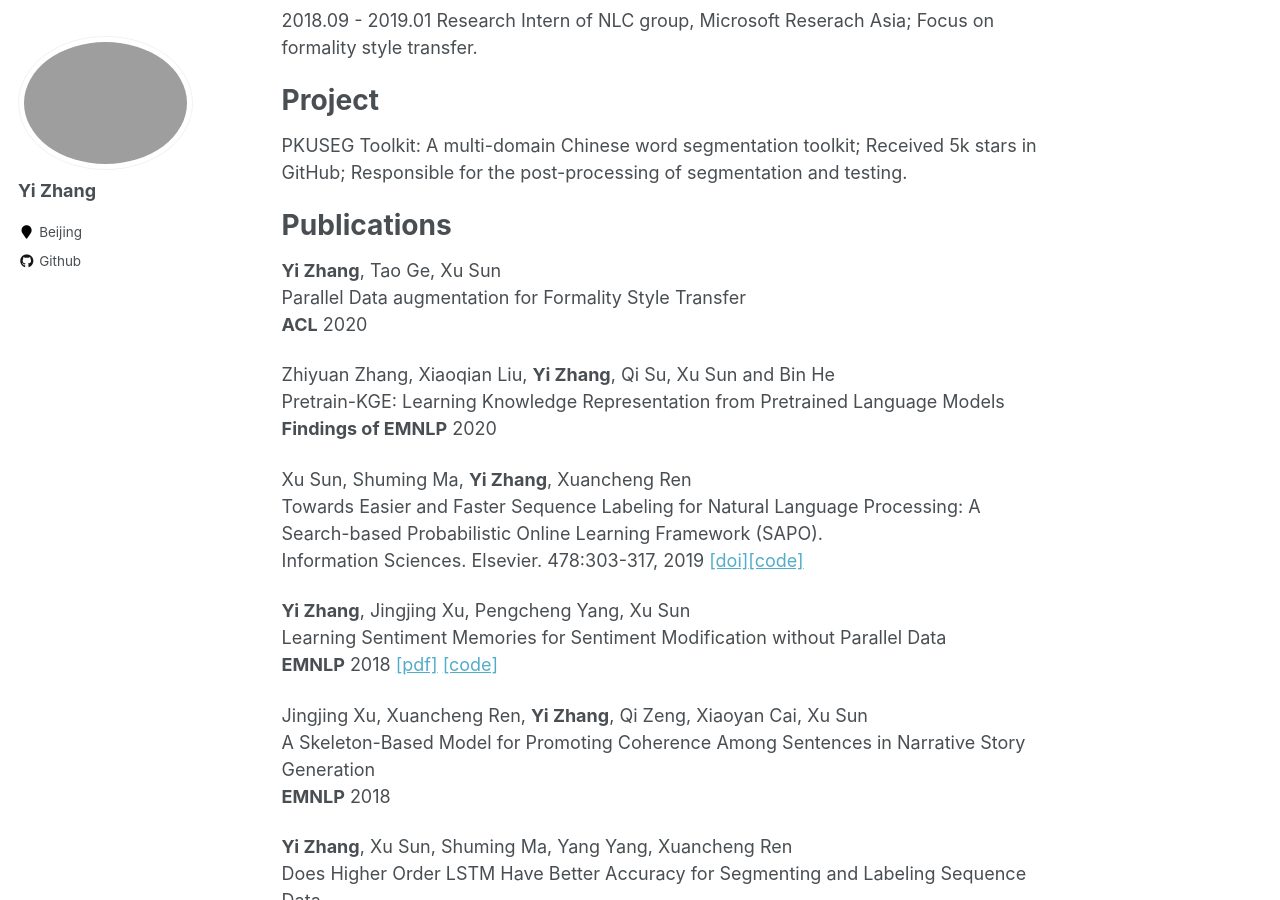
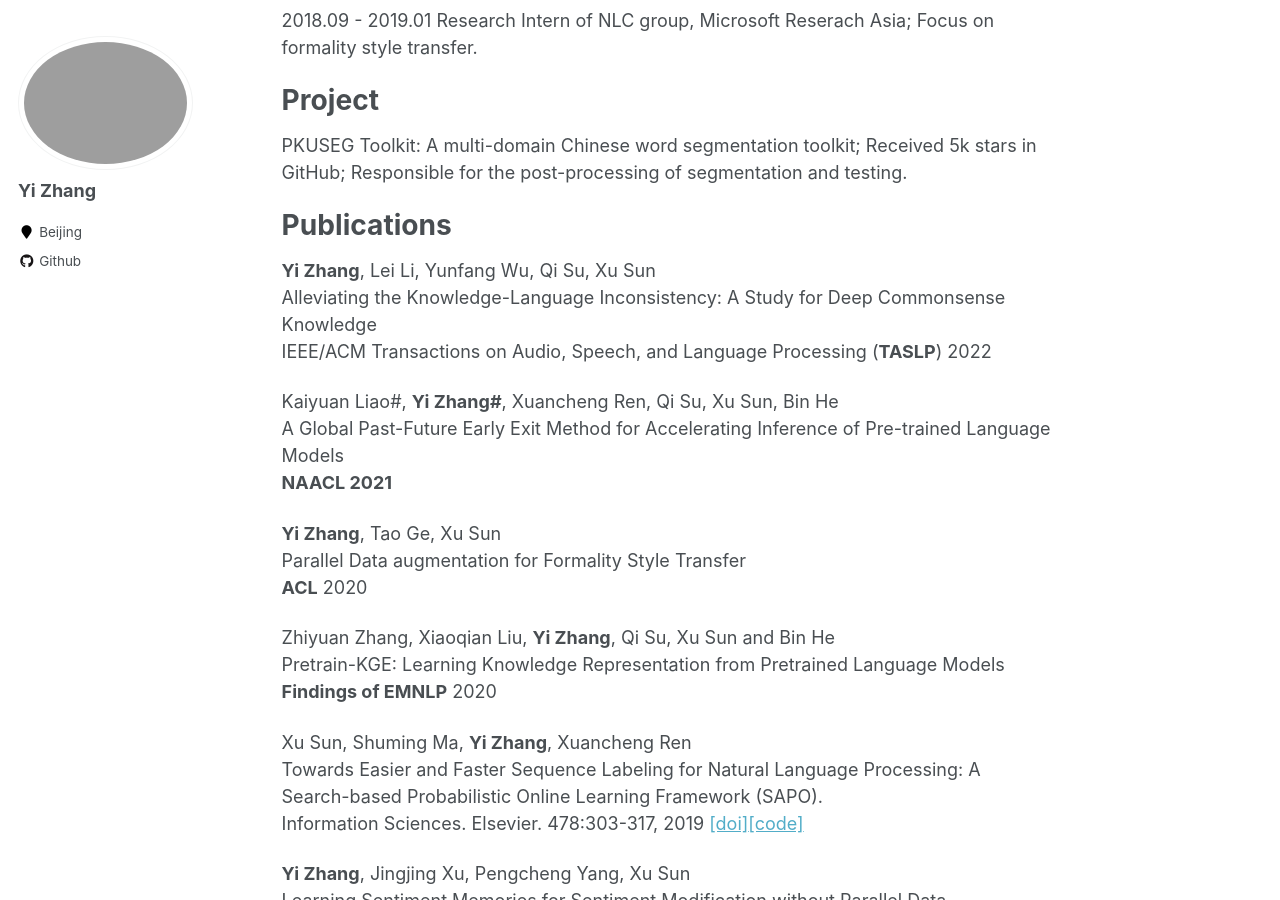
Before and after one commit to zhangyics/zhangyics.github.io, a Jekyll site: the page built from _pages/about.md, in a window 1280 px wide and 900 px high, scrolled down 431 px. Built offline with Jekyll 4.4.1, drawn with Linux system fonts in a browser that asks for light colours.

Commit message:
Update about.md

```diff
--- a/_pages/about.md
+++ b/_pages/about.md
@@ -21,6 +21,18 @@ PKUSEG Toolkit: A multi-domain Chinese word segmentation toolkit; Received 5k st
 Responsible for the post-processing of segmentation and testing.
 
 <h1 id="publications">Publications</h1>
+
+**Yi Zhang**, Lei Li, Yunfang Wu, Qi Su, Xu Sun
+Alleviating the Knowledge-Language Inconsistency: A Study for Deep Commonsense Knowledge
+IEEE/ACM Transactions on Audio, Speech, and Language Processing (**TASLP**) 2022
+
+
+Kaiyuan Liao#, **Yi Zhang#**, Xuancheng Ren, Qi Su, Xu Sun, Bin He
+A Global Past-Future Early Exit Method for Accelerating Inference of Pre-trained Language Models
+**NAACL 2021**
+
+
+
 **Yi Zhang**, Tao Ge, Xu Sun
 Parallel Data augmentation for Formality Style Transfer
 **ACL** 2020
```
